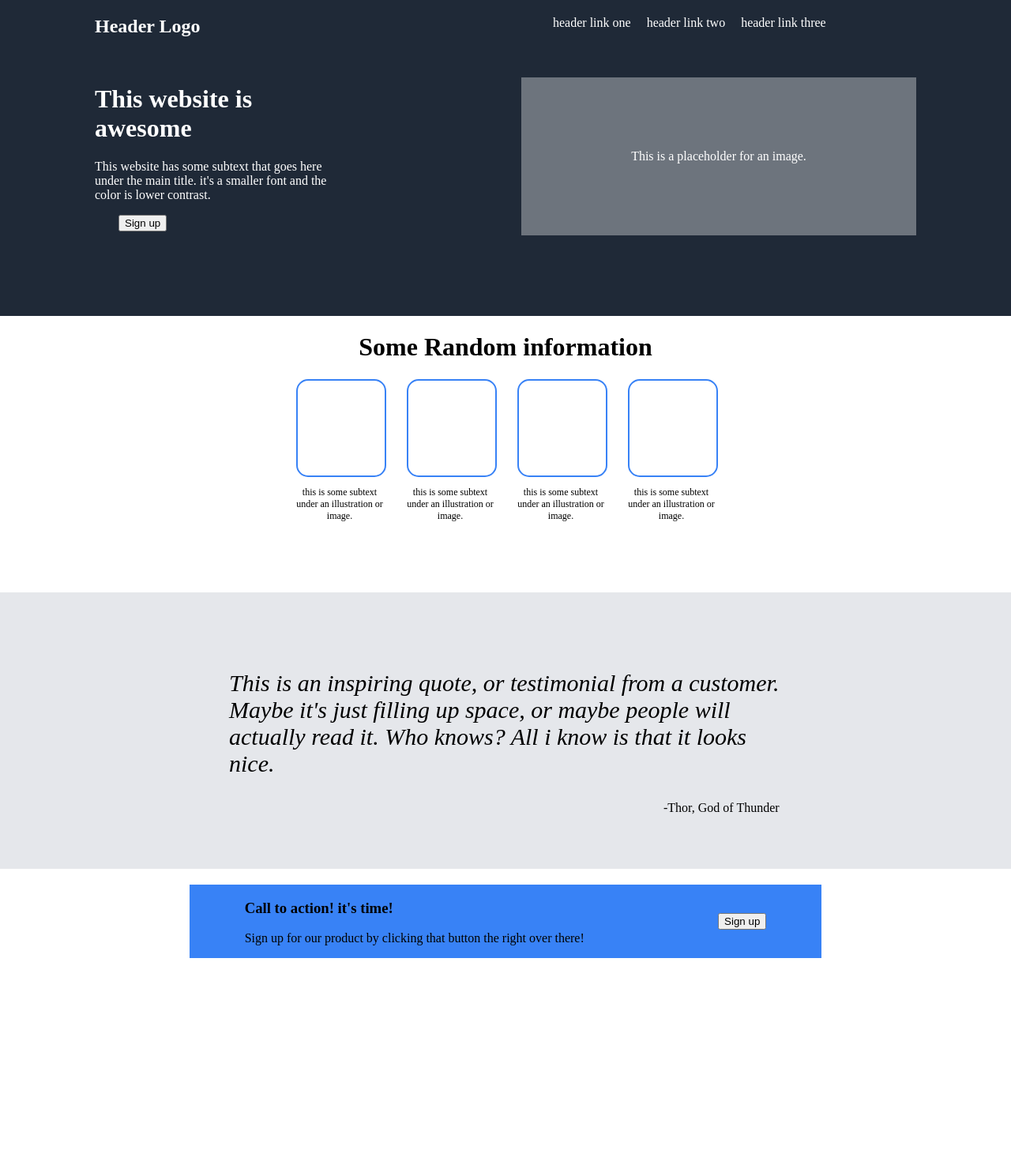
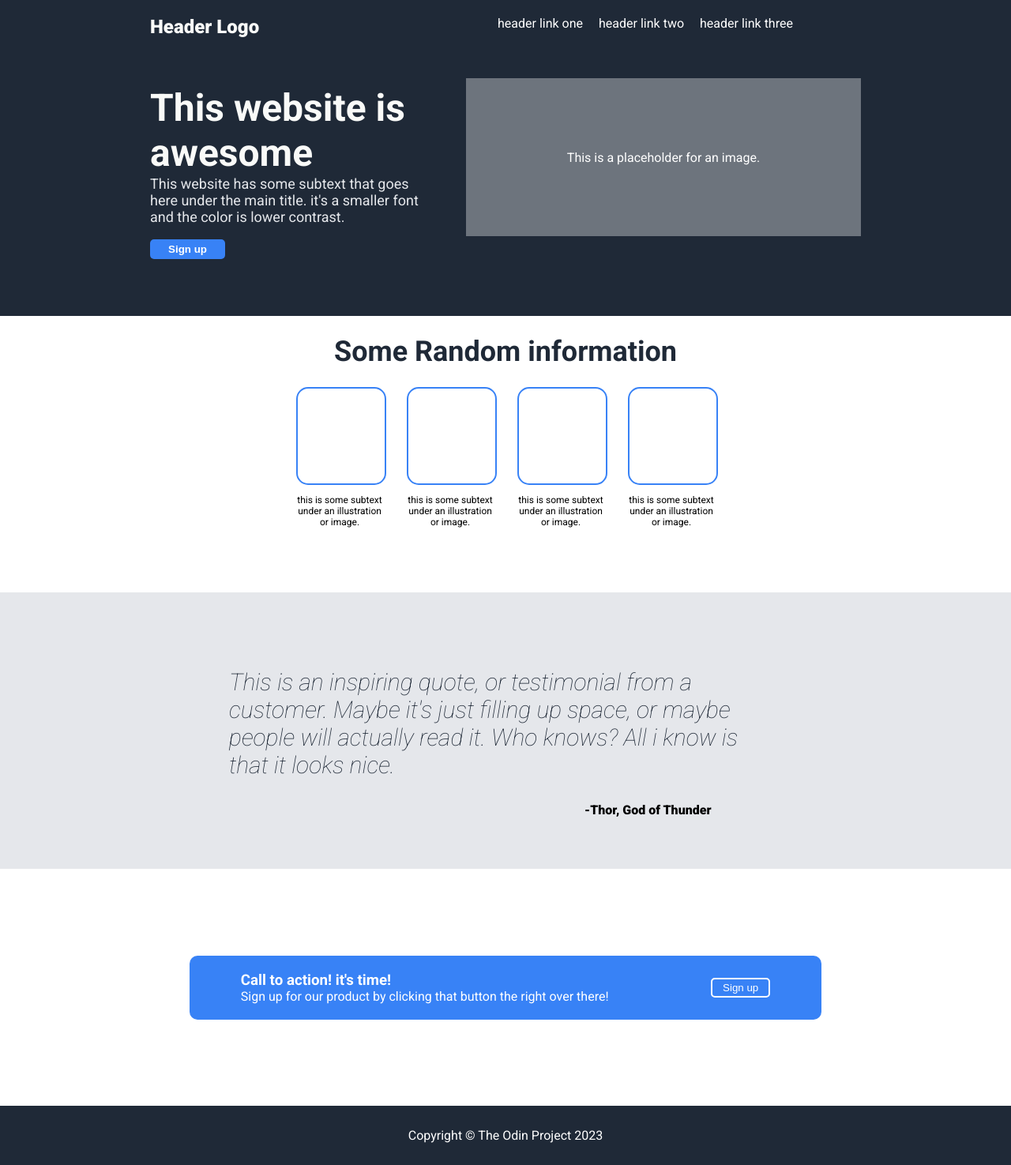
Before and after one commit to Johna210/odin-landing_page, a plain HTML site: page index.html in a window 1280 px wide. Shown: the whole page at 79% size. Before the commit the page ends 1233 px from the top, so only its background shows below. Drawn offline with Linux system fonts and the light colour scheme.

Commit message:
Finalize and modify both the html and css; editing backgrounds, fonts, colors and sizes

```diff
--- a/index.html
+++ b/index.html
@@ -5,18 +5,24 @@
     <meta name="viewport" content="width=device-width, initial-scale=1.0" />
     <title>Odin Landing Page</title>
     <link rel="stylesheet" href="styles.css" />
+    <link rel="preconnect" href="https://fonts.googleapis.com" />
+    <link rel="preconnect" href="https://fonts.gstatic.com" crossorigin />
+    <link
+      href="https://fonts.googleapis.com/css2?family=Roboto:ital,wght@0,100;0,300;0,400;0,500;0,700;0,900;1,100;1,300;1,400;1,500;1,900&display=swap"
+      rel="stylesheet"
+    />
   </head>
   <body>
     <div class="first-container">
       <div class="left">
         <div class="upper"><h3 class="logo">Header Logo</h3></div>
 
-        <h1>This website is awesome</h1>
-        <p>
+        <h1 class="hero">This website is awesome</h1>
+        <p id="text">
           This website has some subtext that goes here under the main title.
           it's a smaller font and the color is lower contrast.
         </p>
-        <button>Sign up</button>
+        <button class="top-button">Sign up</button>
       </div>
       <div class="right">
         <div class="upper">
@@ -31,7 +37,7 @@
       </div>
     </div>
     <div class="upper-container">
-      <h1>Some Random information</h1>
+      <h1 id="info">Some Random information</h1>
       <div class="cards">
         <div class="card-container">
           <div class="card"></div>
@@ -71,9 +77,9 @@
           </p>
         </div>
 
-        <button>Sign up</button>
+        <button class="bottom-button">Sign up</button>
       </div>
     </div>
-    <div class="footer"></div>
+    <div class="footer">Copyright &copy; The Odin Project 2023</div>
   </body>
 </html>
--- a/styles.css
+++ b/styles.css
@@ -3,6 +3,7 @@ body {
   min-height: 100vh;
   display: flex;
   flex-direction: column;
+  font-family: "Roboto", sans-serif;
 }
 
 .first-container {
@@ -11,7 +12,8 @@ body {
   display: flex;
   color: #fff;
   display: flex;
-  justify-content: space-around;
+  justify-content: center;
+  gap: 50px;
 }
 ul {
   margin: 0;
@@ -27,17 +29,29 @@ ul {
   margin-top: 20px;
   margin-bottom: 60px;
 }
+.hero {
+  font-size: 48px;
+  font-weight: extra-bold;
+  color: #f9faf8;
+  margin-bottom: 0%;
+}
 
+#text {
+  font-size: 18px;
+  color: #e5e7eb;
+  margin-top: 0;
+}
 .logo {
+  font-size: 24px;
+  color: #f9faf8;
   display: flex;
   margin-right: auto;
-  font-size: x-large;
   font-weight: 900;
   margin: 0;
 }
 
 .left {
-  width: 300px;
+  width: 350px;
 }
 .right-lower {
   width: 500px;
@@ -86,13 +100,17 @@ ul {
   width: 700px;
   font-size: 30px;
   font-style: italic;
+  font-weight: 100;
+  color: #1f2937;
 }
 .writer {
-  margin-left: 550px;
+  margin-left: 450px;
+  font-weight: 900;
 }
 
 .bottom-container {
   display: flex;
+  height: 300px;
   justify-content: center;
   align-items: center;
 }
@@ -104,8 +122,58 @@ ul {
   display: flex;
   justify-content: space-around;
   align-items: center;
+  border-radius: 10px;
+  color: #fff;
 }
 
-button {
-  margin-left: 30px;
+.bottom-button {
+  display: flex;
+  width: 75px;
+  height: 25px;
+  display: flex;
+  justify-content: center;
+  align-items: center;
+  background-color: #3882f6;
+  color: #fff;
+  border: 2px solid #fff;
+  border-radius: 5px;
 }
+
+.message h3 {
+  margin-bottom: 0;
+  margin-top: 20px;
+}
+
+.message p {
+  margin-top: 0;
+  margin-bottom: 20px;
+}
+
+.top-button {
+  display: flex;
+  width: 95px;
+  height: 25px;
+  display: flex;
+  justify-content: center;
+  align-items: center;
+  background-color: #3882f6;
+  color: #fff;
+  border: none;
+  border-radius: 5px;
+  font-weight: 700;
+}
+
+.footer {
+  height: 75px;
+  background-color: #1f2937;
+  display: flex;
+  justify-content: center;
+  align-items: center;
+  color: #fff;
+}
+
+#info {
+  font-size: 36px;
+  font-weight: extra-bold;
+  color: #1f2937;
+}
```
